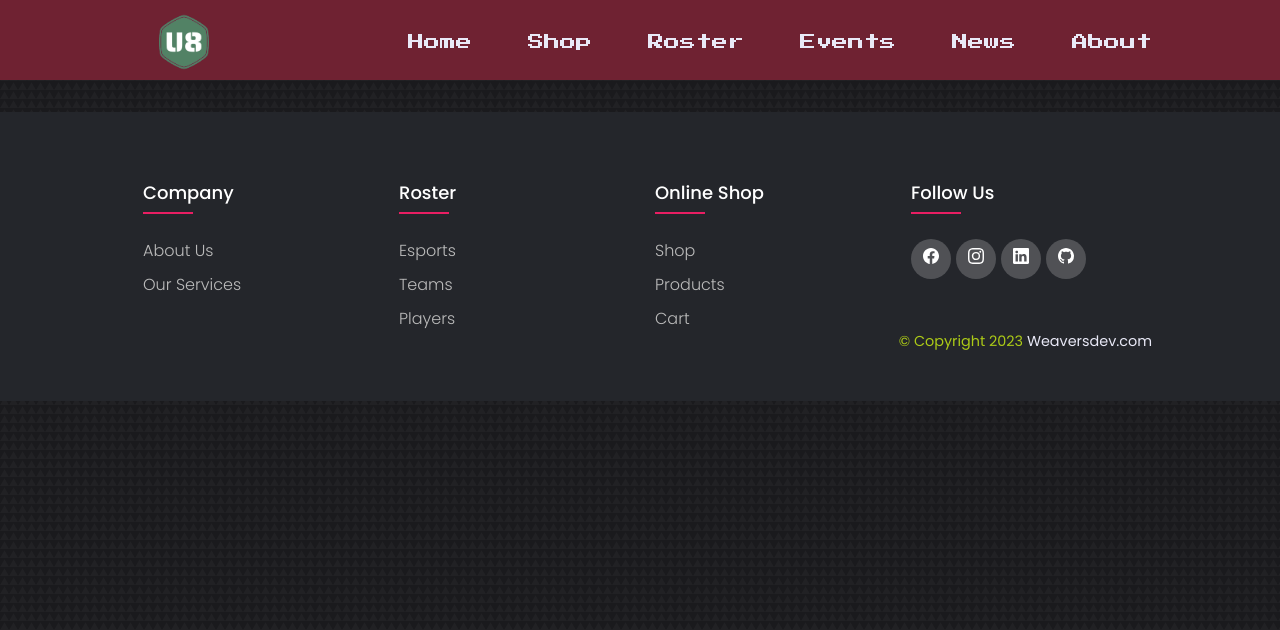
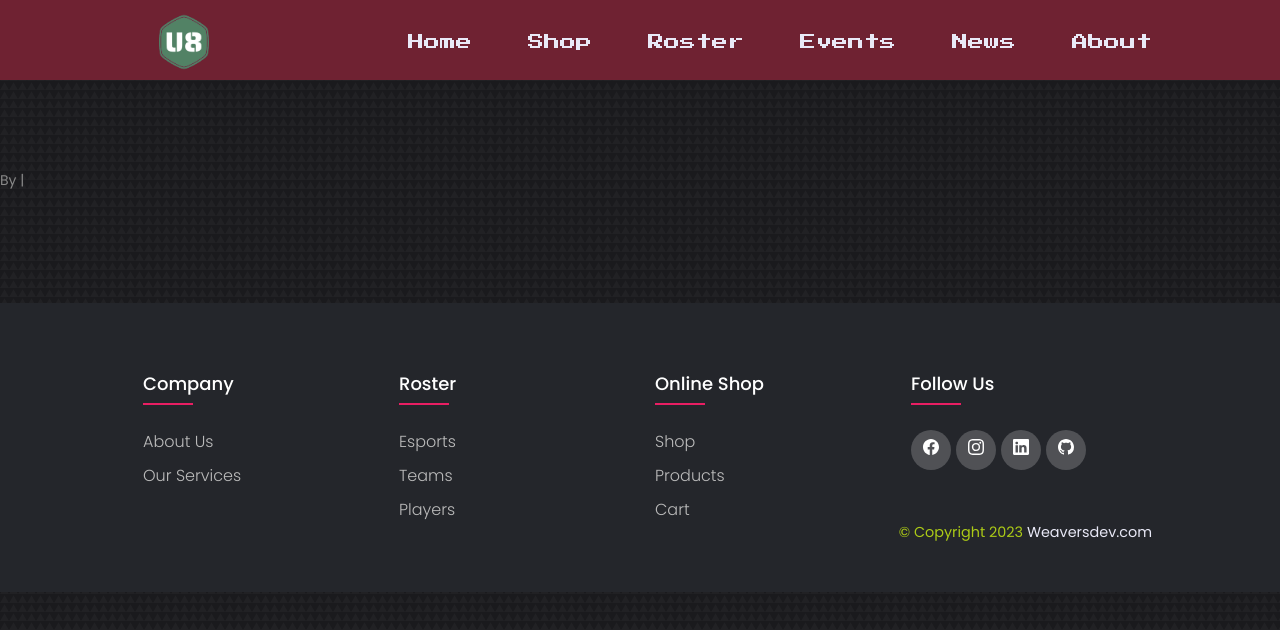
Before and after one commit to ChrisCarteno/u8gamers, a React (Create React App) app: page /news/u8 in a window 1280 px wide. Shown: the top 630 px of the page. Built offline with nearby package versions, Linux system fonts and the light colour scheme.

Commit message:
added some more to news articles

```diff
--- a/src/App.jsx
+++ b/src/App.jsx
@@ -6,6 +6,7 @@ import Home from './pages/home/Home'
 import News from './pages/news/News'
 import Roster from './pages/roster/Roster'
 import Shop from './pages/shop/Shop'
+import NewsArticle from './components/NewsArticle'
 
 import Footer from './components/Footer';
 import NavBar from "./components/NavBar";
@@ -22,7 +23,9 @@ function App() {
         <Route path="/news" element={<News/>} />
         <Route path="/roster" element={<Roster/>} />
         <Route path="/shop" element={<Shop/>} />
-
+        <Route path="/news/u8" element={<NewsArticle/>} />
+        <Route path="/news/unate" element={<NewsArticle/>} />
+        <Route path="/news/uricky" element={<NewsArticle/>} />
       </Routes>
       <Footer />
     </BrowserRouter>
--- a/src/components/newsarticle.css
+++ b/src/components/newsarticle.css
@@ -0,0 +1,3 @@
+.news-article{
+    padding-top: 10rem;
+}
```
